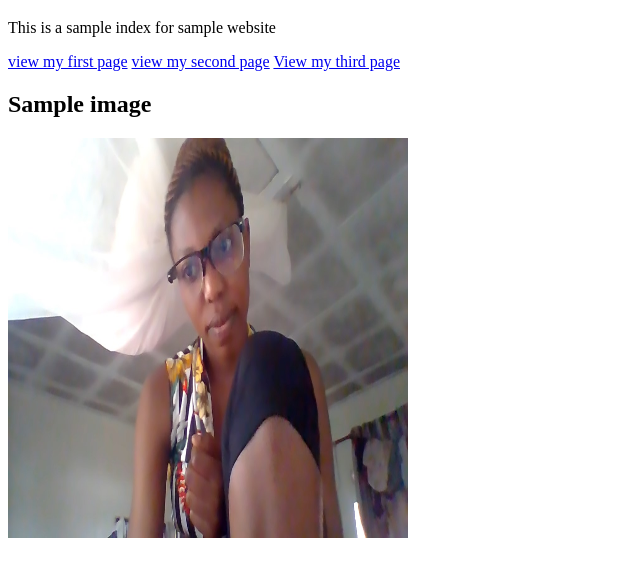
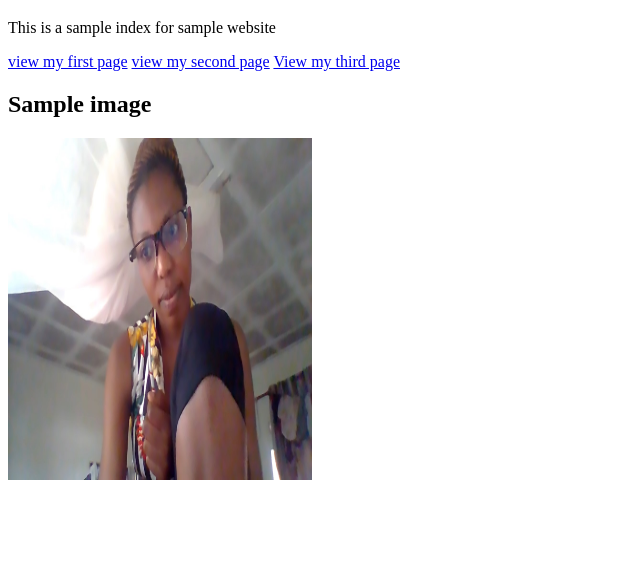
Before and after one commit to Jaylo-byte/Funds-of-web-2025, a plain HTML site: page index.html in a window 1280 px wide. Shown: the part 61-638 px from the top of the page, without its empty margins (0-640 px from the left). Drawn offline with Linux system fonts and the light colour scheme.

Commit message:
Update index.html

```diff
--- a/index.html
+++ b/index.html
@@ -12,6 +12,6 @@
     <a href="second page.html"> view my second page</a>
     <a href="third page.html"> View my third page</a>
     <h2>Sample image</h2>
-    <img src="WIN_20240905_17_28_31_Pro.jpg" alt=" The image is of a young happy lady" width="400px" height="400px">
+    <img src="WIN_20240905_17_28_31_Pro.jpg" alt=" The image is of a young happy lady" width="304px" height="342px">
 </body>
 </html>
```
